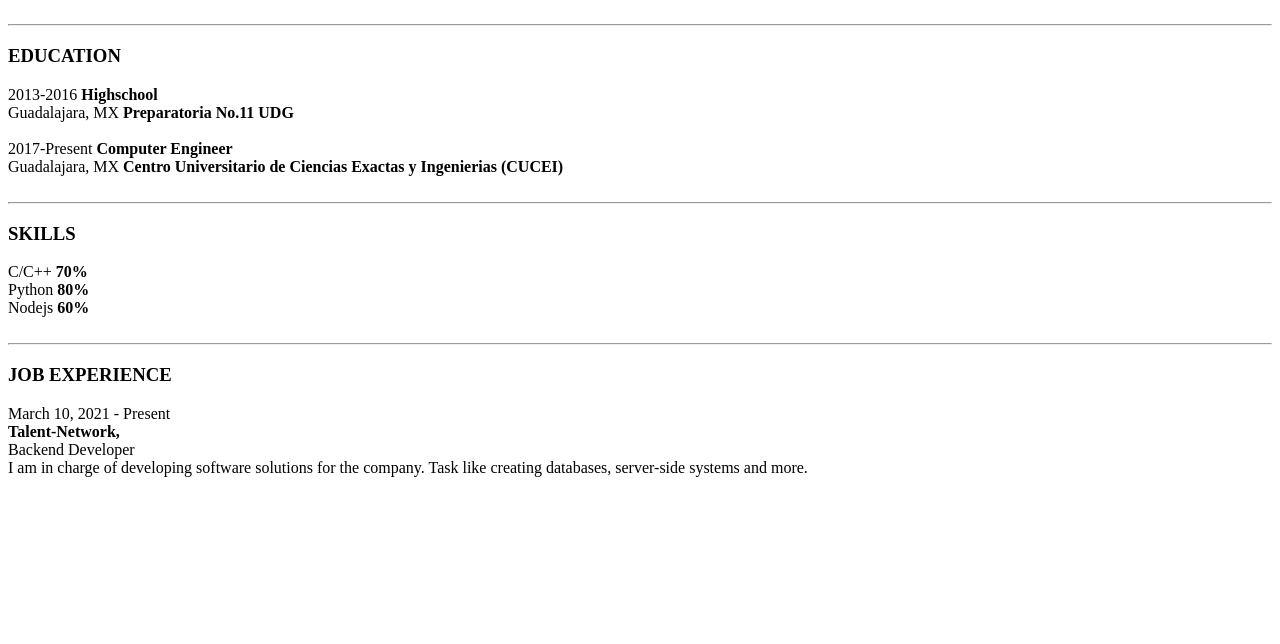
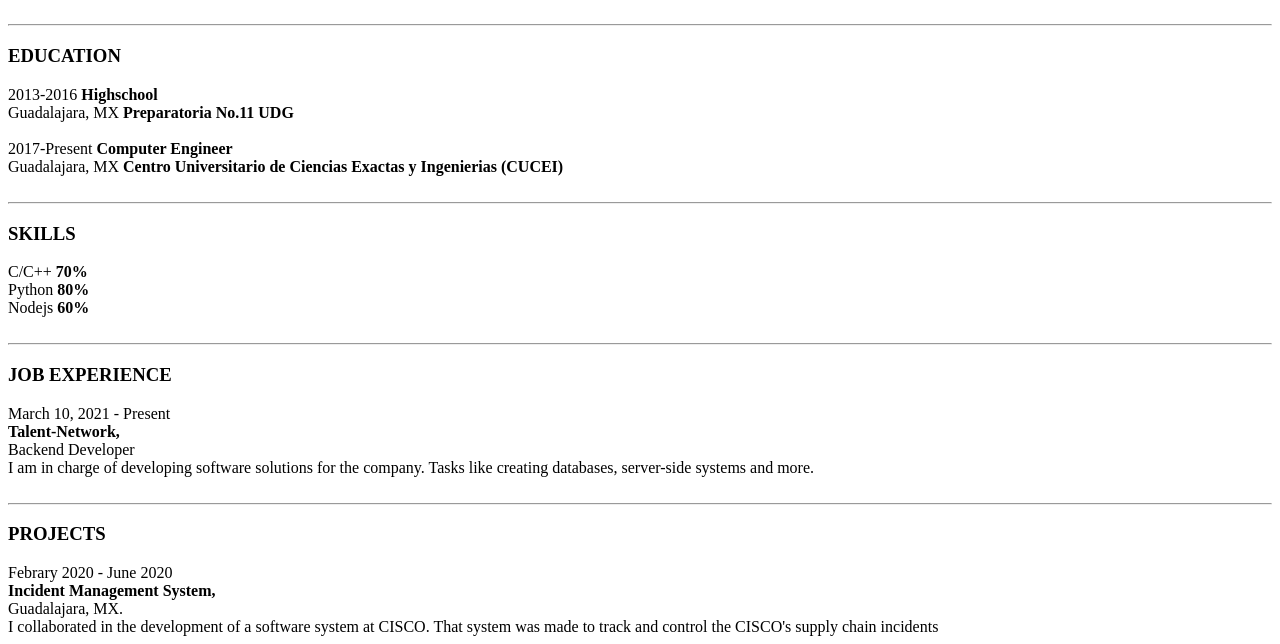
Before and after one commit to IvansanchezEspinoza2019/web_dev, a plain HTML site: page resume/index.html in a window 1280 px wide. Shown: the part 277-921 px from the top of the page. Before the commit the page ends 800 px from the top, so only its background shows below. Drawn offline with Linux system fonts and the light colour scheme.

Commit message:
Projects added

```diff
--- a/resume/index.html
+++ b/resume/index.html
@@ -73,8 +73,22 @@
                 <span>March 10, 2021 - Present</span>    <br>
                 <span><strong>Talent-Network,</strong></span> <br>
                 <span>Backend Developer</span> <br>
-                <span>I am in charge of developing software solutions
-                    for the company. Task like creating databases, server-side systems and more.</span>
+                <span>I am in charge of developing software solutions for the company. Tasks like creating databases, server-side systems and more.</span>
+            </div>
+
+        </section>
+
+        <br>
+        <hr>
+
+        <section class="projects">
+            <h3>PROJECTS</h3>
+
+            <div class="project-item">
+                <span>Febrary 2020 - June 2020</span> <br>
+                <span><strong>Incident Management System,</strong></span> <br>
+                <span>Guadalajara, MX.</span> <br>
+                <span>I collaborated in the development of a software system at CISCO. That system was made to track and control the CISCO's supply chain incidents </span>
             </div>
         </section>
 
```
